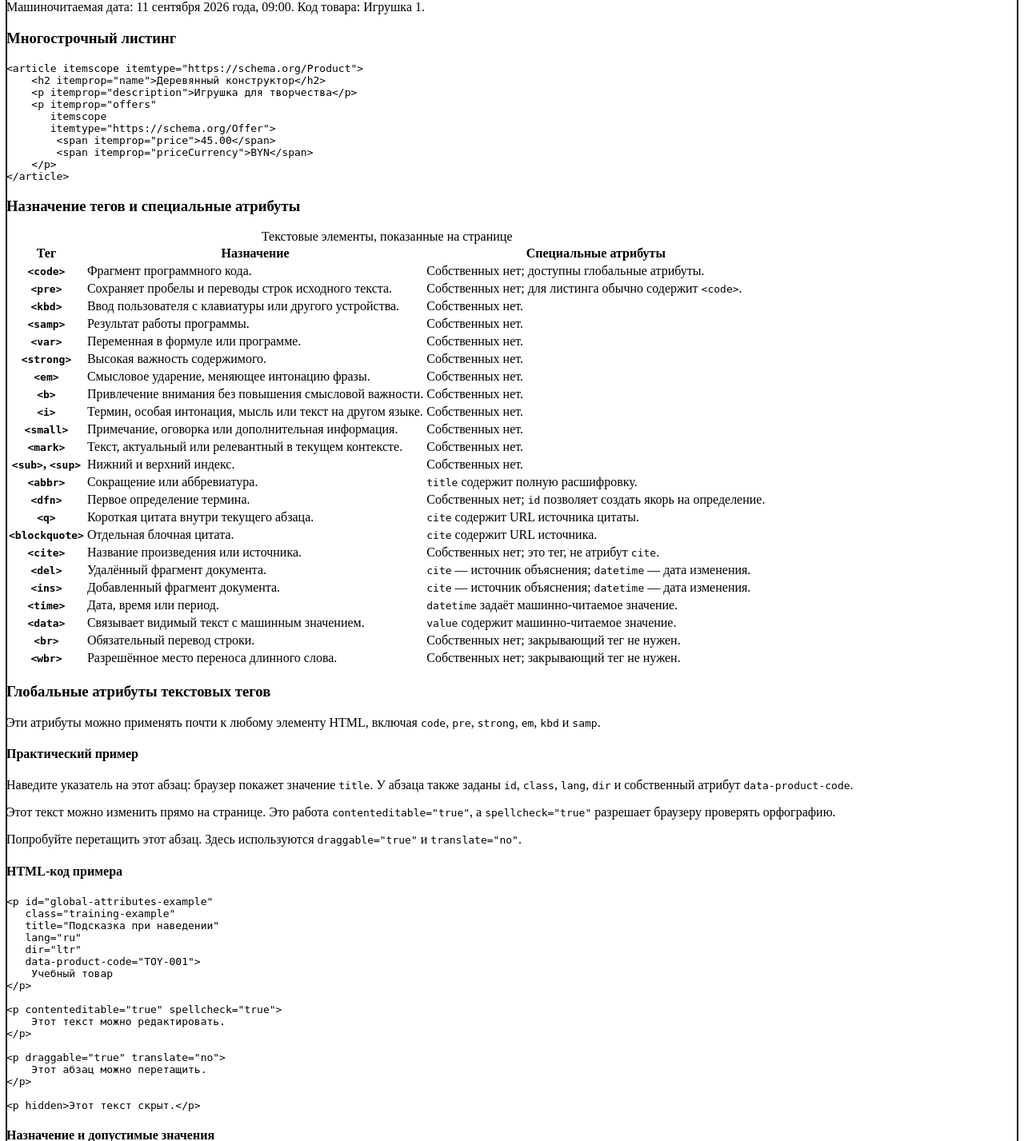
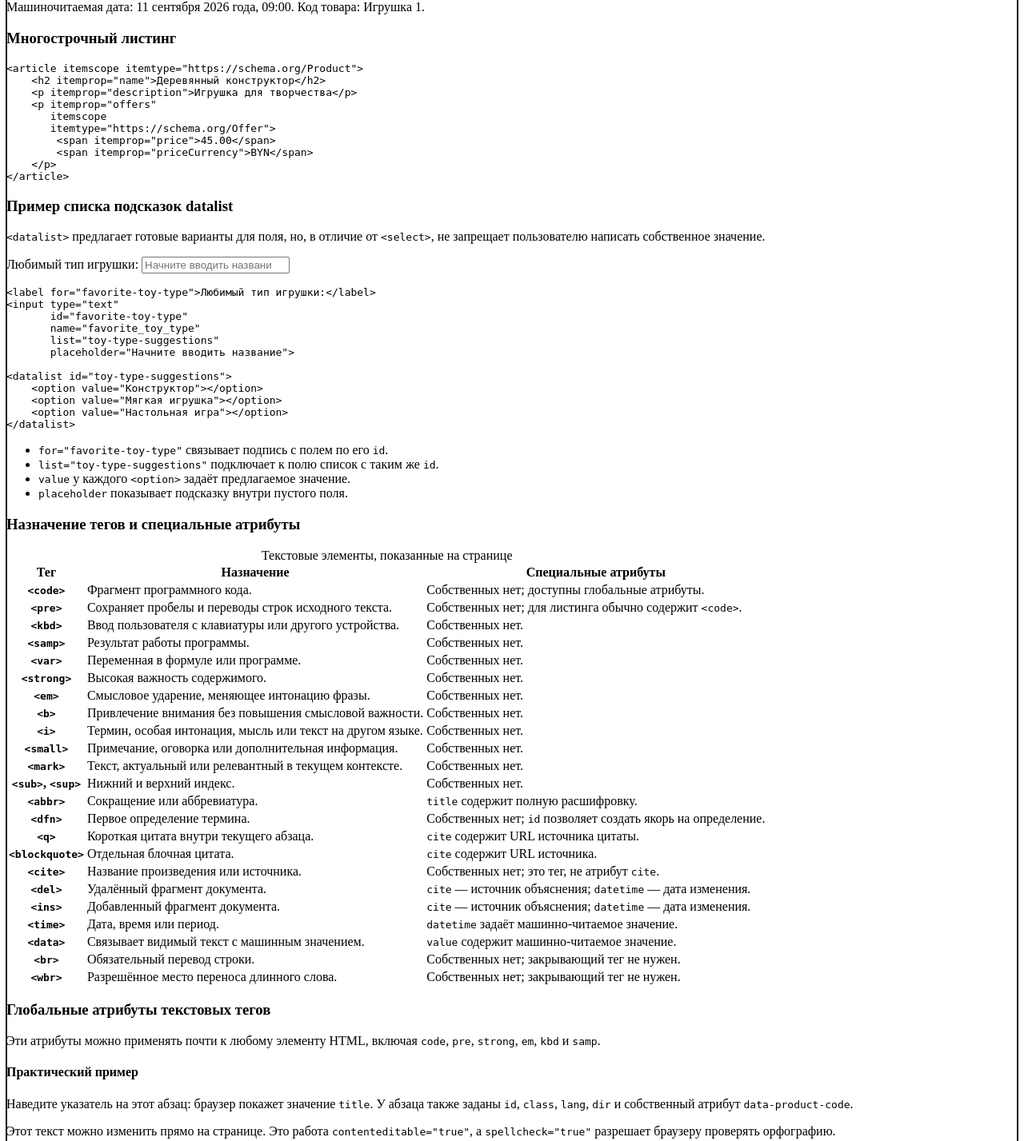
Before and after one commit to SilverEdgee/Selected-Chapters-Of-Computer-Science, a Django app: page /about/ in a window 1280 px wide, after a click on "Перейти к содержимому". Shown: the part 3212-4639 px from the top of the page at 80% size. Run offline with Django 5.2, Linux system fonts and the light colour scheme; data comes from the database, SQL or seed files in the repository.

Commit message:
feat: added hints

```diff
--- a/IGI/LR5/templates/catalog/about.html
+++ b/IGI/LR5/templates/catalog/about.html
@@ -113,6 +113,38 @@
     &lt;/p&gt;
 &lt;/article&gt;</code></pre>
 
+        <h3>Пример списка подсказок datalist</h3>
+        <p><code>&lt;datalist&gt;</code> предлагает готовые варианты для поля, но, в отличие от <code>&lt;select&gt;</code>, не запрещает пользователю написать собственное значение.</p>
+        <p>
+            <label for="favorite-toy-type">Любимый тип игрушки:</label>
+            <input type="text" id="favorite-toy-type" name="favorite_toy_type" list="toy-type-suggestions" placeholder="Начните вводить название">
+            <datalist id="toy-type-suggestions">
+                <option value="Конструктор"></option>
+                <option value="Мягкая игрушка"></option>
+                <option value="Настольная игра"></option>
+                <option value="Развивающая игрушка"></option>
+                <option value="Игрушечный транспорт"></option>
+            </datalist>
+        </p>
+        <pre><code>&lt;label for="favorite-toy-type"&gt;Любимый тип игрушки:&lt;/label&gt;
+&lt;input type="text"
+       id="favorite-toy-type"
+       name="favorite_toy_type"
+       list="toy-type-suggestions"
+       placeholder="Начните вводить название"&gt;
+
+&lt;datalist id="toy-type-suggestions"&gt;
+    &lt;option value="Конструктор"&gt;&lt;/option&gt;
+    &lt;option value="Мягкая игрушка"&gt;&lt;/option&gt;
+    &lt;option value="Настольная игра"&gt;&lt;/option&gt;
+&lt;/datalist&gt;</code></pre>
+        <ul>
+            <li><code>for="favorite-toy-type"</code> связывает подпись с полем по его <code>id</code>.</li>
+            <li><code>list="toy-type-suggestions"</code> подключает к полю список с таким же <code>id</code>.</li>
+            <li><code>value</code> у каждого <code>&lt;option&gt;</code> задаёт предлагаемое значение.</li>
+            <li><code>placeholder</code> показывает подсказку внутри пустого поля.</li>
+        </ul>
+
         <h3>Назначение тегов и специальные атрибуты</h3>
         <table>
             <caption>Текстовые элементы, показанные на странице</caption>
```
Also changed, not shown: 1 other file.
